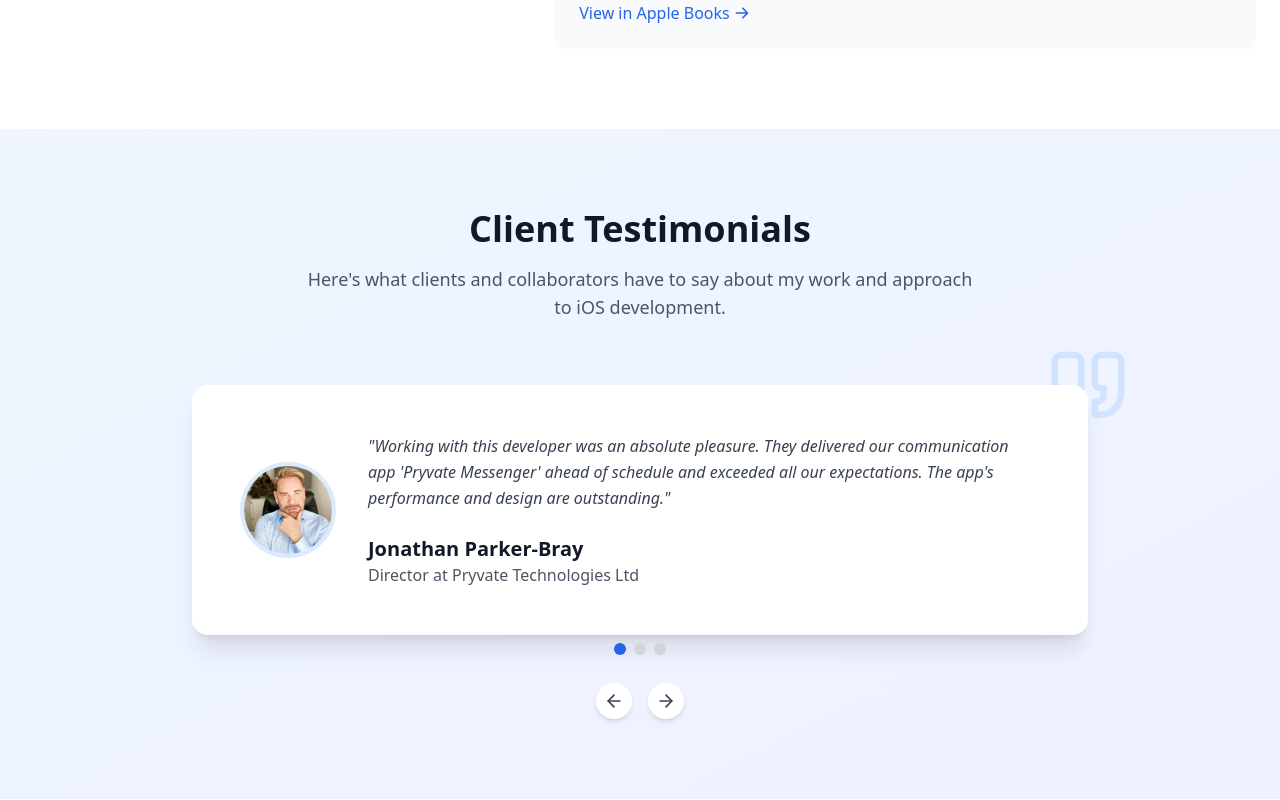
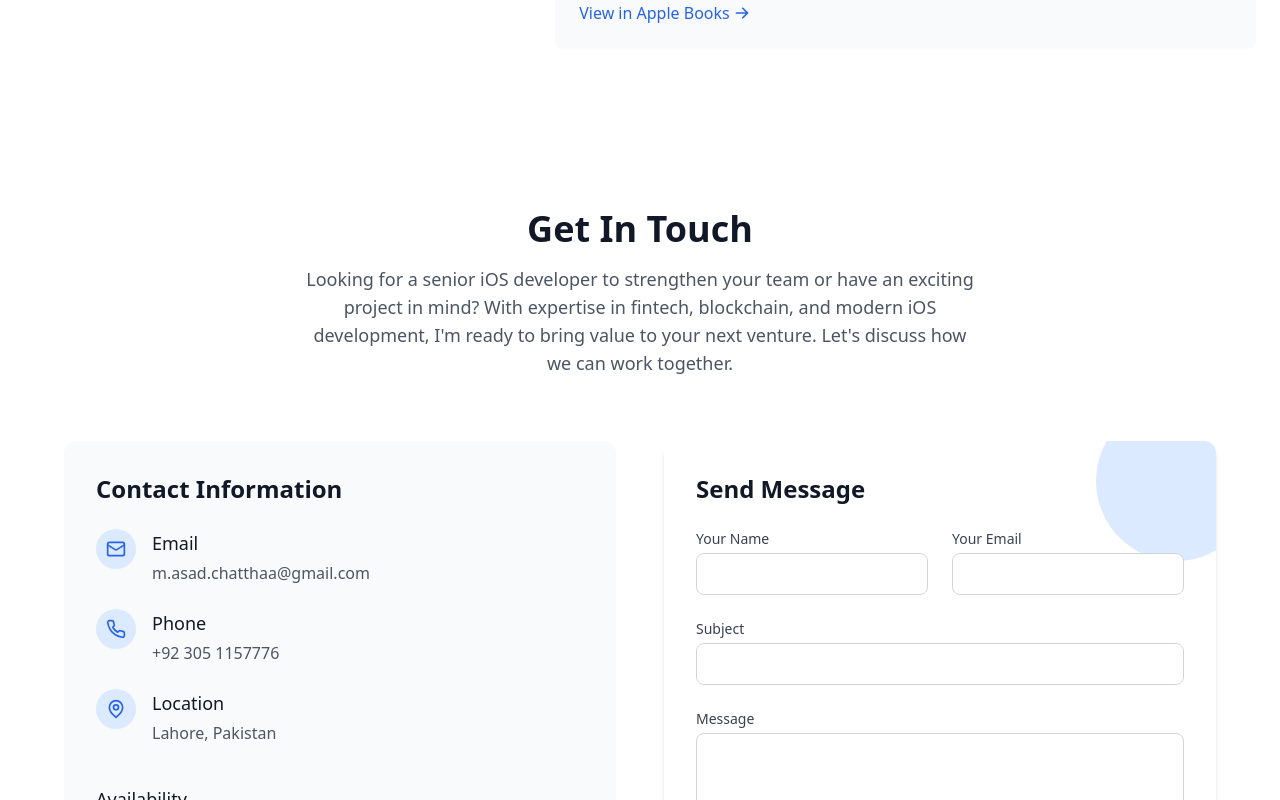
Before and after one commit to masadchattha/portfolio, a React (Vite) app: page / in a window 1280 px wide. Shown: the part 4900-5700 px from the top of the page. Built offline with nearby package versions, Linux system fonts and the light colour scheme.

Commit message:
feat: comment testimonial section

```diff
--- a/src/App.tsx
+++ b/src/App.tsx
@@ -4,7 +4,7 @@ import HeroSection from './components/HeroSection';
 import ProjectsSection from './components/ProjectsSection';
 import SkillsSection from './components/SkillsSection';
 import AboutSection from './components/AboutSection';
-import TestimonialsSection from './components/TestimonialsSection';
+// import TestimonialsSection from './components/TestimonialsSection';
 import ContactSection from './components/ContactSection';
 import Footer from './components/Footer';
 import './styles.css';
@@ -51,7 +51,7 @@ function App() {
       <ProjectsSection />
       <SkillsSection />
       <AboutSection />
-      <TestimonialsSection />
+      {/* <TestimonialsSection /> */}
       <ContactSection />
       <Footer />
     </div>
```
